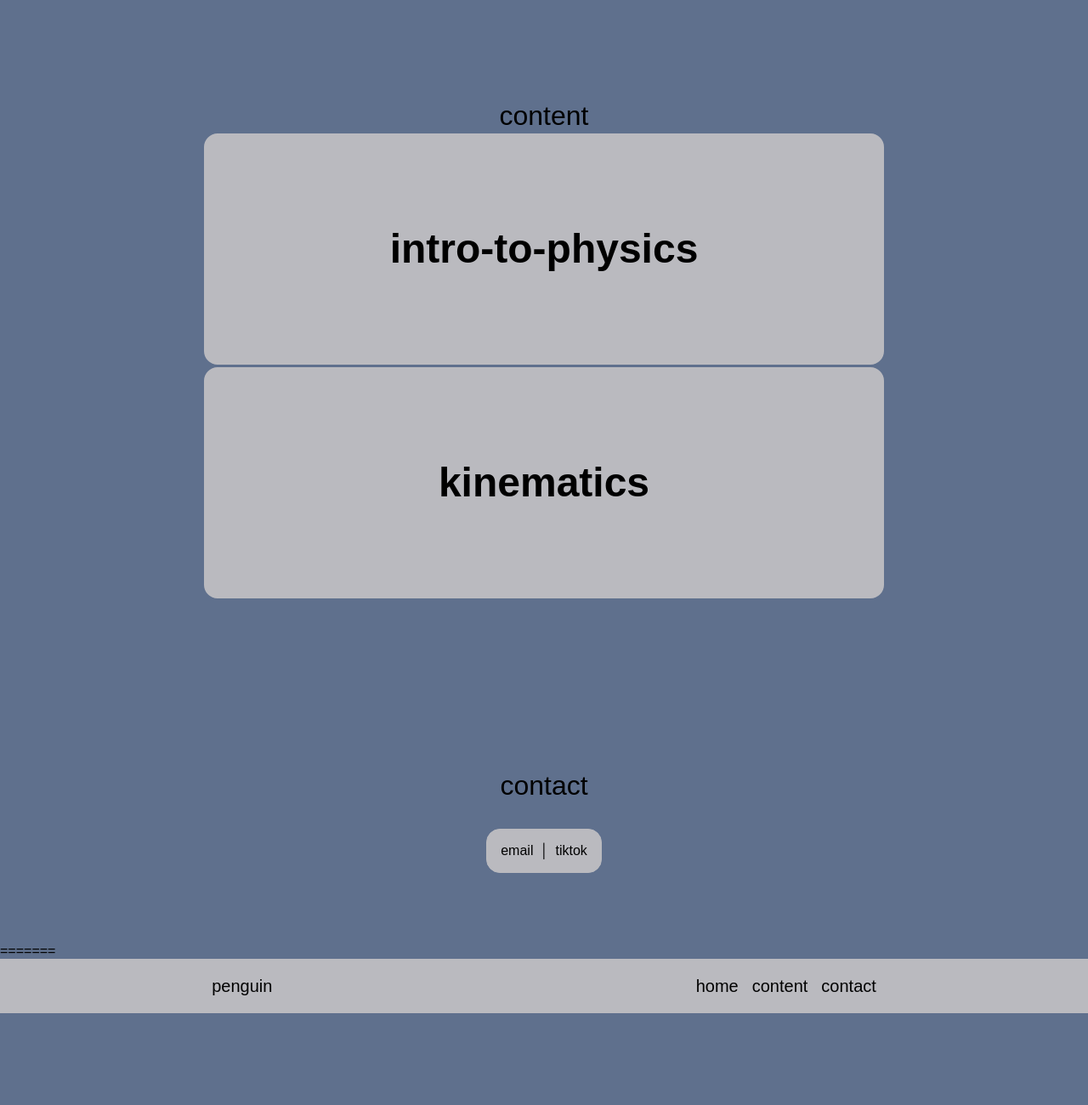
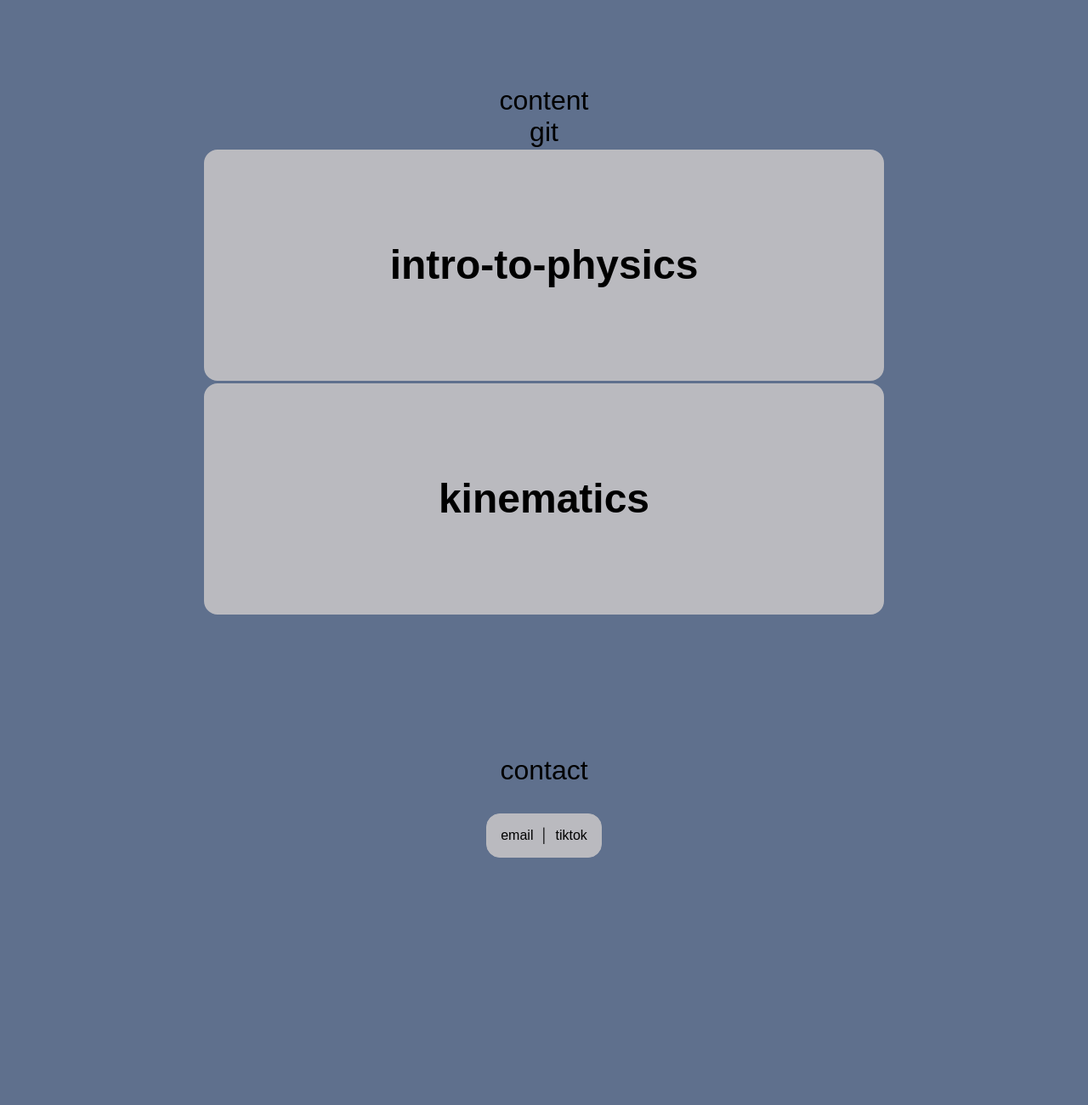
Before and after one commit to mtysac/physics-notes, a plain HTML site: page index.html in a window 1280 px wide. Shown: the part 700-2000 px from the top of the page at 85% size. After the commit the page ends 1792 px from the top, so only its background shows below. Drawn offline with Linux system fonts and the light colour scheme.

Commit message:
Complete

```diff
--- a/index.html
+++ b/index.html
@@ -1,4 +1,3 @@
-<<<<<<< HEAD
 <!DOCTYPE html>
 
 <html lang="en">
@@ -41,95 +40,7 @@
 
     <section id="content">
         <h1 class="title">content</h1>
-        <div class="content-container">
-            <div class="intro-container">
-                <h1
-                    href="./assets/INTRO TO PHYSICS.pdf"
-                    target="_blank"
-                    title="intro to physics notes">
-                    intro-to-physics
-                </h1>
-            </div>
-            <div class="kinematics-container">
-                <h1
-                    href="./assets/KINEMATICS.pdf"
-                    target="_blank"
-                    title="kinematics notes">
-                    kinematics
-                </h1>
-            </div>
-        </div>
-    </section>
-
-    <section id="contact">
-        <h1 class="title">contact</h1>
-        <div class="contact-container">
-            <div class="email-container">
-                <a
-                href="mailto:learningwithapenguin@gmail.com"
-                target="_blank"
-                title="email me">
-                email
-                </a>
-            </div>
-                │
-            <div class="tiktok-container">
-                <a
-                href="https://www.tiktok.com/@learningwithapenguin"
-                target="_blank"
-                title="watch my tiktoks">
-                tiktok
-                </a>
-            </div>
-        </div>
-    </section>
-
-</body>
-
-=======
-<!DOCTYPE html>
-
-<html lang="en">
-
-<head>
-        <title>penguin</title>
-        <meta http-equiv="X-UA-Compatible" content="IE=edge">
-        <meta name="viewport" content="width=device-width, initial-scale=1.0">
-        <link rel="icon" type="image/png" href="./assets/penguin2.png">
-        <link rel="stylesheet" href="./css/style.css">
-        <link rel="stylesheet" href="./css/mediaqueries.css">
-</head>
-
-<body>
-
-    <nav id="desktop-nav">
-        <div class="logo">penguin</div>
-        <div>
-            <ul class="nav-links">
-                <li><a href="#hero">home</a></li>
-                <li><a href="#content">content</a></li>
-                <li><a href="#contact">contact</a></li>
-            </ul>
-        </div>
-    </nav>
-
-    <section id="hero">
-        <div class="character-container">
-            <img class="character" src="./assets/penguin.png"
-            alt="this is a picture of a penguin (logo)">
-        </div>
-        <div class="hero_text-container">
-            <h1 class="hero_text">
-            Made by a student,
-            <br>
-            for students.
-            </h1>
-        </div>
-    </section>
-
-    <section id="content">
-        <h1 class="title">content</h1>
-        <div class="content-container">
+        <div class="content-container">git
             <div class="intro-container">
                 <h1
                     href="https://mtysac.github.io/learningphysics/assets/INTRO TO PHYSICS.pdf"
@@ -174,5 +85,4 @@
 
 </body>
 
->>>>>>> edaeb5b (Complete)
 </html>
```
